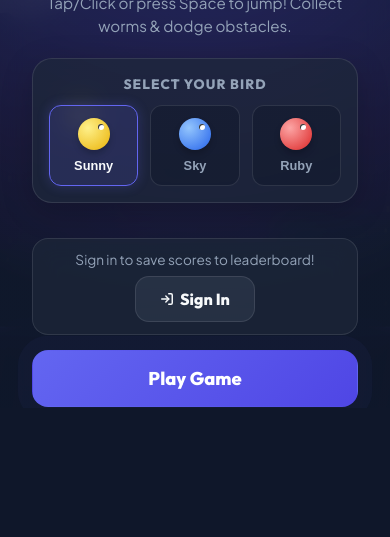
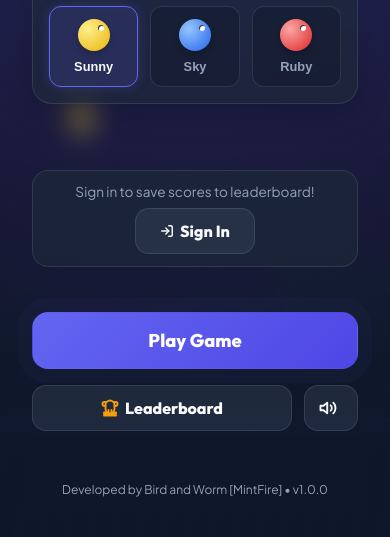
Before and after one commit to anushagupta11/Flappy-Bird-Game, a website built with Vite: page index.html in a window 390 px wide. Shown: the part 307-844 px from the top of the page. Built offline with nearby package versions, Linux system fonts and the light colour scheme; some packages are replaced by stand-ins of ours; no server answers.

Commit message:
style: update game-container to fill full viewport dimensions on mobile devices

```diff
--- a/src/style.css
+++ b/src/style.css
@@ -92,10 +92,10 @@
   #game-container {
     border-radius: 0;
     box-shadow: none;
+    width: 100vw;
+    height: 100dvh;
     max-width: 100vw;
     max-height: 100dvh;
-    width: min(100vw, 66.67dvh);
-    height: min(150vw, 100dvh);
   }
 }
 
```
